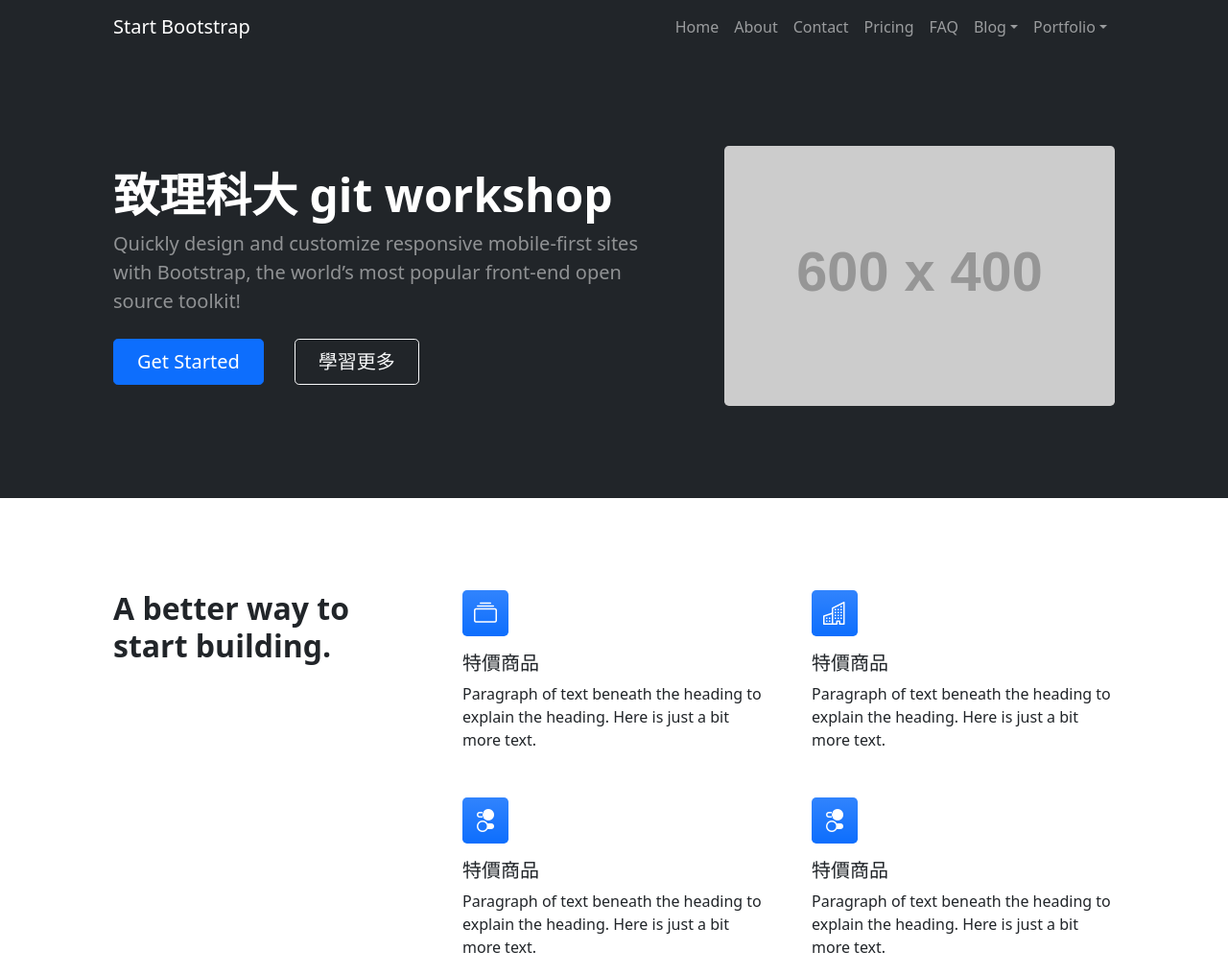
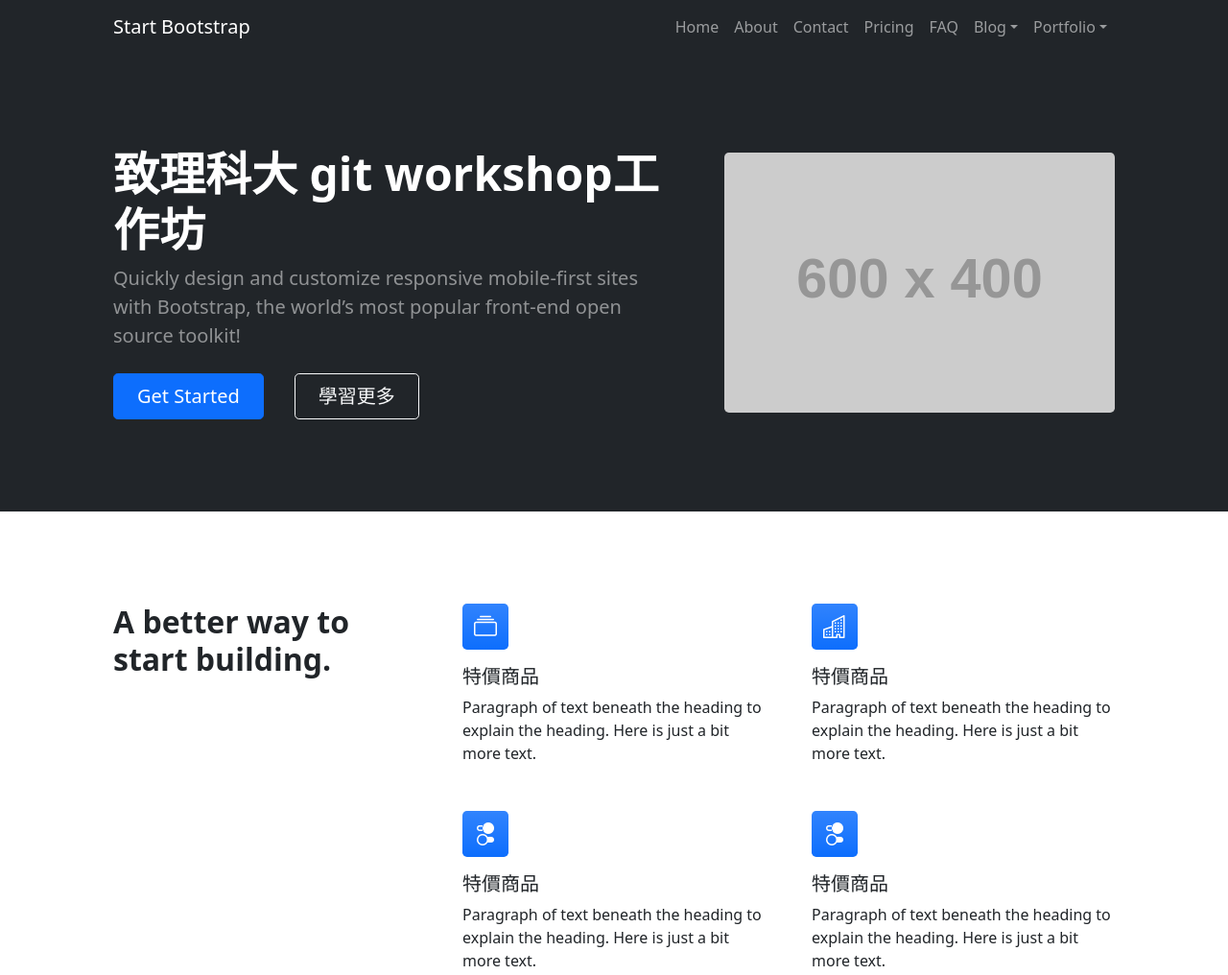
Before and after one commit to hsuancheyang/shop, a plain HTML site: page index.html in a window 1280 px wide. Shown: the top 1016 px of the page at 96% size. Drawn offline with nearby package versions, Linux system fonts and the light colour scheme; placeholder pictures from the web are drawn by us.

Commit message:
update index.html

```diff
--- a/index.html
+++ b/index.html
@@ -51,7 +51,7 @@
                     <div class="row gx-5 align-items-center justify-content-center">
                         <div class="col-lg-8 col-xl-7 col-xxl-6">
                             <div class="my-5 text-center text-xl-start">
-                                <h1 class="display-5 fw-bolder text-white mb-2">致理科大 git workshop</h1>
+                                <h1 class="display-5 fw-bolder text-white mb-2">致理科大 git workshop工作坊</h1>
                                 <p class="lead fw-normal text-white-50 mb-4">Quickly design and customize responsive mobile-first sites with Bootstrap, the world’s most popular front-end open source toolkit!</p>
                                 <div class="d-grid gap-3 d-sm-flex justify-content-sm-center justify-content-xl-start">
                                     <a class="btn btn-primary btn-lg px-4 me-sm-3" href="#features">Get Started</a>
```
